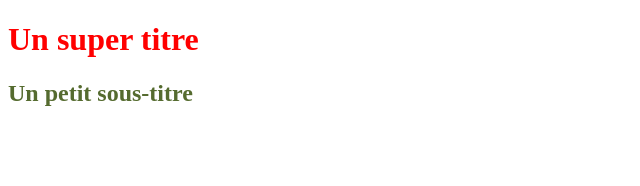
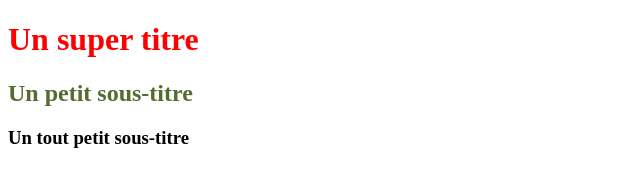
Before and after one commit to Matthieu-CGI/OpenclassroomsProject, a plain HTML site: page index.html in a window 1280 px wide. Shown: the whole page, without its empty margins (0-640 px from the left). Drawn offline with Linux system fonts and the light colour scheme.

Commit message:
Commit again

```diff
--- a/index.html
+++ b/index.html
@@ -7,5 +7,6 @@
 <body>
    <h1>Un super titre</h1>
    <h2>Un petit sous-titre</h2>
+   <h3>Un tout petit sous-titre</h3>
 </body>
 </html>
--- a/styles.css
+++ b/styles.css
@@ -4,3 +4,6 @@ h1 {
 h2 {
    color: DarkOliveGreen;
 }
+h3 {
+   color: Black;
+}
```
